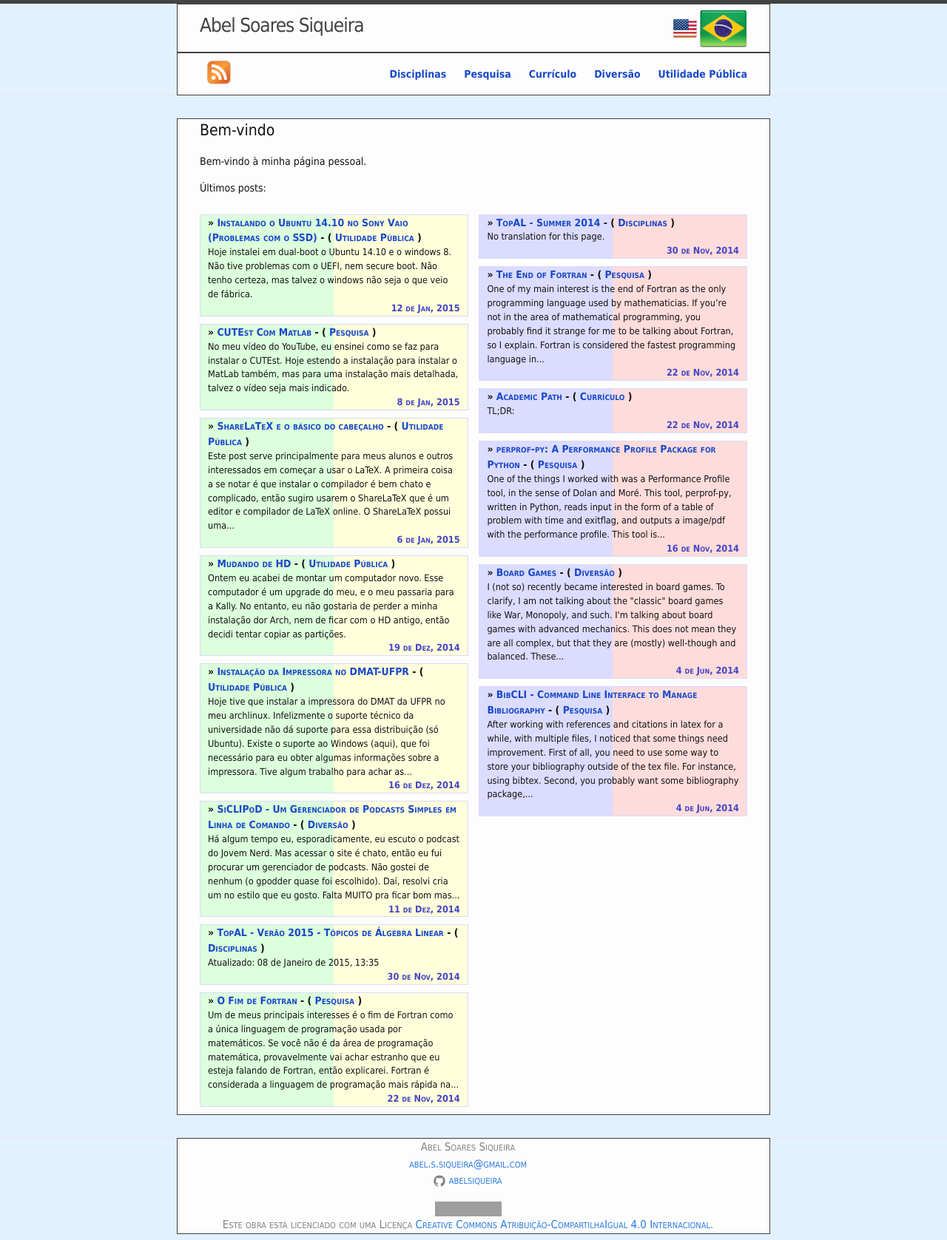
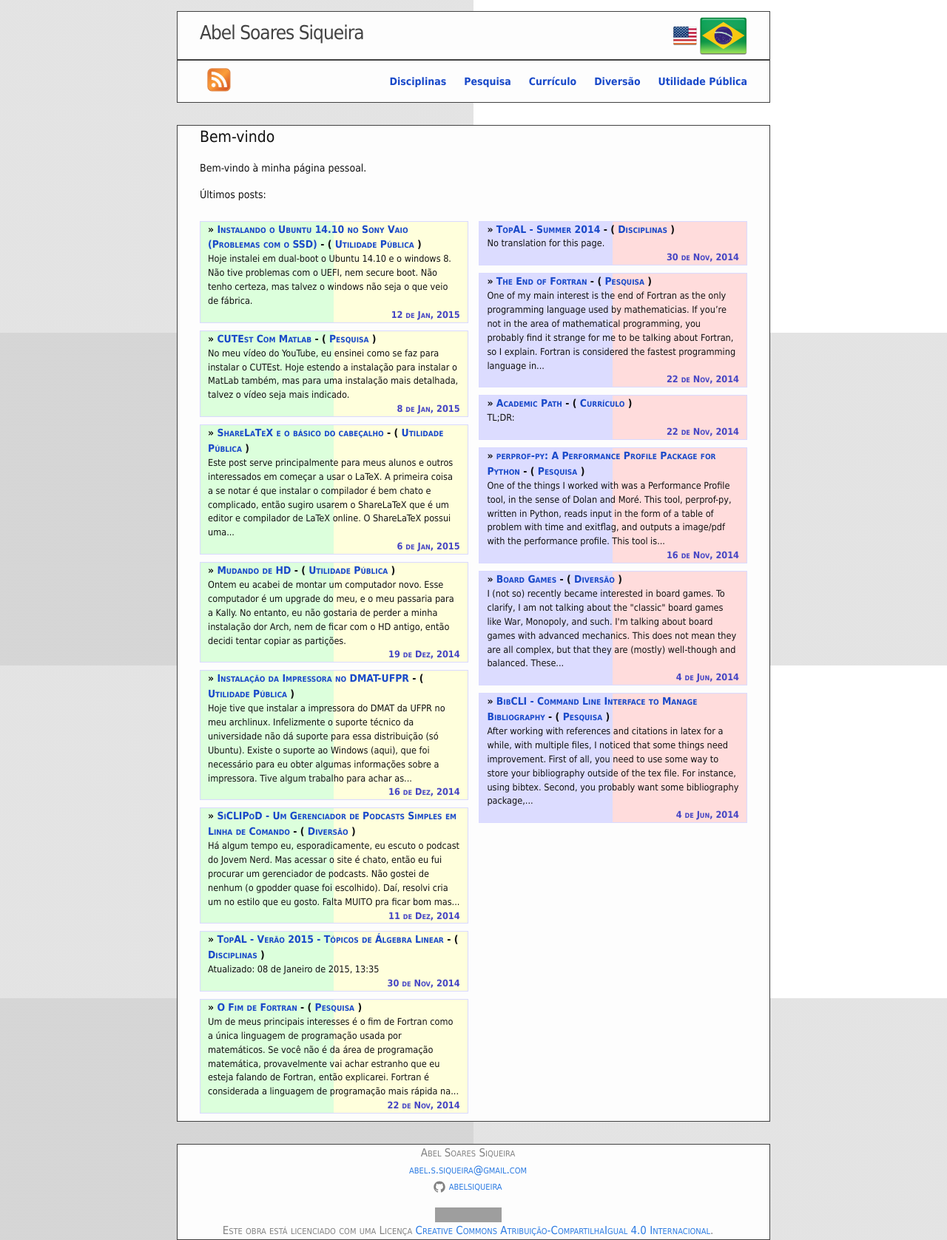
Before and after one commit to abelsiqueira/abelsiqueira.github.io-old, a Jekyll site: the page built from _posts/br/1900-01-01-index.html, in a window 1280 px wide. Shown: the whole page at 74% size. Built offline with Jekyll 4.4.1, drawn with Linux system fonts in a browser that asks for light colours; grey boxes are pictures that could not be loaded.

Commit message:
Add a css background

```diff
--- a/_sass/_base.scss
+++ b/_sass/_base.scss
@@ -18,8 +18,13 @@ body {
     font-size: $base-font-size;
     line-height: $base-line-height;
     color: $text-color;
-    background-color: $background-color;
     -webkit-text-size-adjust: 100%;
+    background-image:
+      linear-gradient( 0deg, rgba(200,200,200,0.5) 50%, transparent 50%),
+      linear-gradient(90deg, rgba(200,200,200,0.5) 50%, transparent 50%);
+    background-size: 80px 80px;
+    background-position: -10px 10px;
+    background-attachment: fixed;
 }
 
 
--- a/_sass/_layout.scss
+++ b/_sass/_layout.scss
@@ -2,8 +2,8 @@
  * Site header
  */
 .site-header {
-    border-top: 5px solid $grey-color-dark;
-    border-bottom: 1px solid $grey-color-light;
+    margin-top: 15px;
+    border: 0px;
     min-height: 56px;
 
     // Positioning context for the mobile navigation icon
@@ -93,7 +93,7 @@
  * Site footer
  */
 .site-footer {
-    border-top: 1px solid $grey-color-light;
+    border: 0px;
 }
 
 .footer-heading {
--- a/css/main.scss
+++ b/css/main.scss
@@ -16,7 +16,7 @@ $spacing-unit:     30px;
 
 $text-color:       #111;
 $sec-color:        #4545c4;
-$background-color: #e1f1ff;
+$background-color: #f1f1f1;
 $excerpt-color:    #f8f8f8;
 $brand-color:      #2a7ae2;
 $block-color:      #fdfdfd;
```
